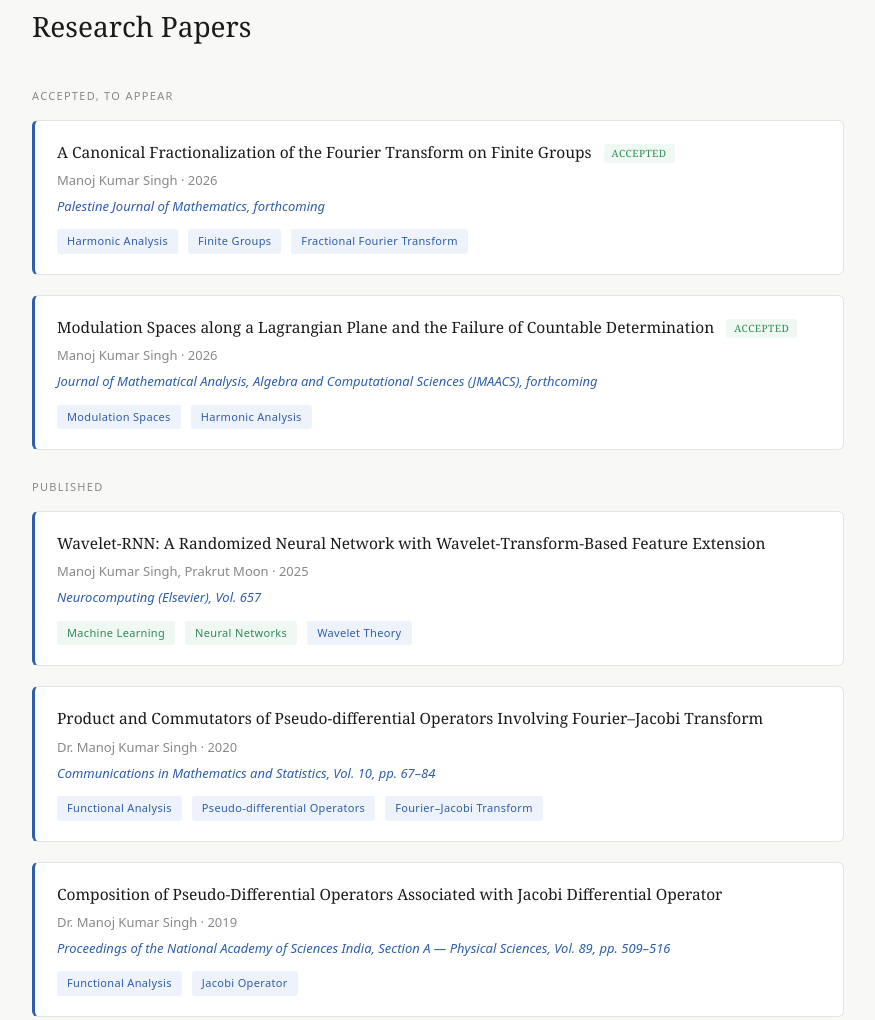
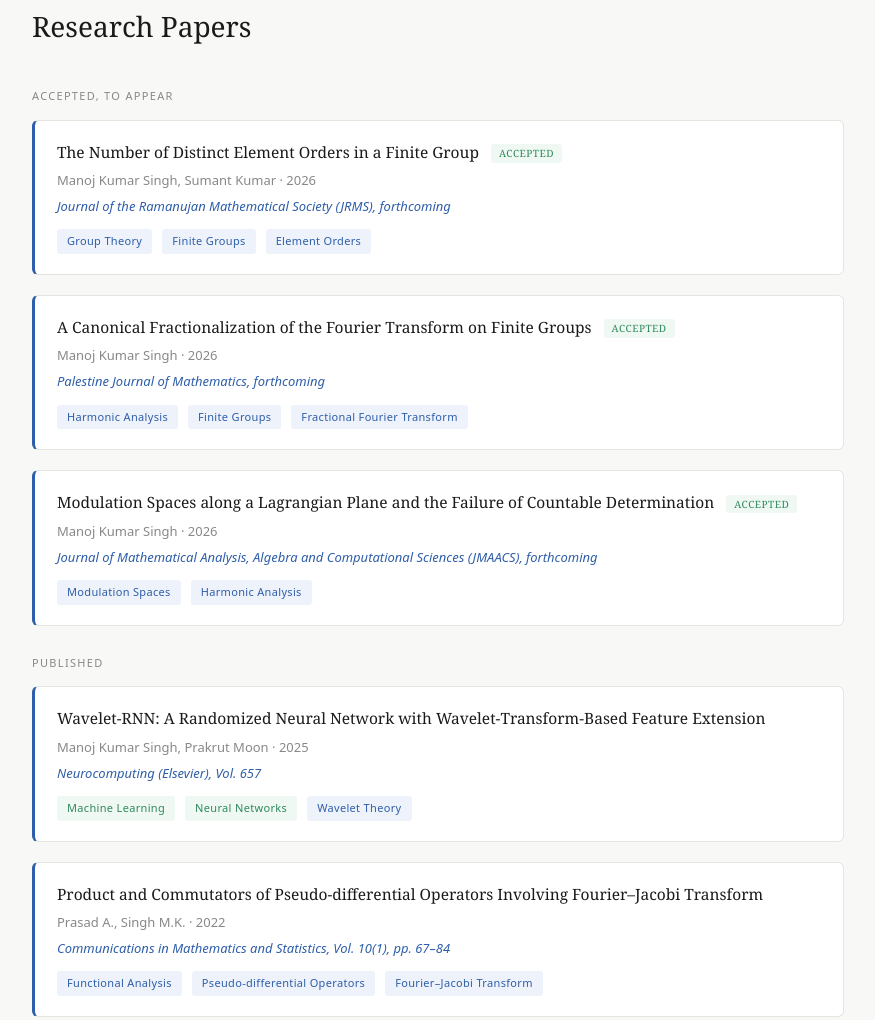
Before and after one commit to manojkumarsingh-math/manojkumarsingh-math.github.io, a plain HTML site: page index.html in a window 1280 px wide. Shown: the part 893-1913 px from the top of the page, without its empty margins (202-1077 px from the left). Drawn offline with nearby package versions, Linux system fonts and the light colour scheme.

Commit message:
Add files via upload
Add JRMS accepted paper

```diff
--- a/index.html
+++ b/index.html
@@ -190,6 +190,17 @@
       <div class="paper-group-label">Accepted, to appear</div>
 
       <div class="paper-item">
+        <div class="paper-title">The Number of Distinct Element Orders in a Finite Group <span class="status-badge">Accepted</span></div>
+        <div class="paper-meta">Manoj Kumar Singh, Sumant Kumar &middot; 2026</div>
+        <div class="paper-venue">Journal of the Ramanujan Mathematical Society (JRMS), forthcoming</div>
+        <div class="paper-footer">
+          <span class="tag tag-fa">Group Theory</span>
+          <span class="tag tag-fa">Finite Groups</span>
+          <span class="tag tag-fa">Element Orders</span>
+        </div>
+      </div>
+
+      <div class="paper-item">
         <div class="paper-title">A Canonical Fractionalization of the Fourier Transform on Finite Groups <span class="status-badge">Accepted</span></div>
         <div class="paper-meta">Manoj Kumar Singh &middot; 2026</div>
         <div class="paper-venue">Palestine Journal of Mathematics, forthcoming</div>
@@ -225,8 +236,8 @@
 
       <div class="paper-item">
         <div class="paper-title">Product and Commutators of Pseudo-differential Operators Involving Fourier&ndash;Jacobi Transform</div>
-        <div class="paper-meta">Dr. Manoj Kumar Singh &middot; 2020</div>
-        <div class="paper-venue">Communications in Mathematics and Statistics, Vol. 10, pp. 67&ndash;84</div>
+        <div class="paper-meta">Prasad A., Singh M.K. &middot; 2022</div>
+        <div class="paper-venue">Communications in Mathematics and Statistics, Vol. 10(1), pp. 67&ndash;84</div>
         <div class="paper-footer">
           <span class="tag tag-fa">Functional Analysis</span>
           <span class="tag tag-fa">Pseudo-differential Operators</span>
```
